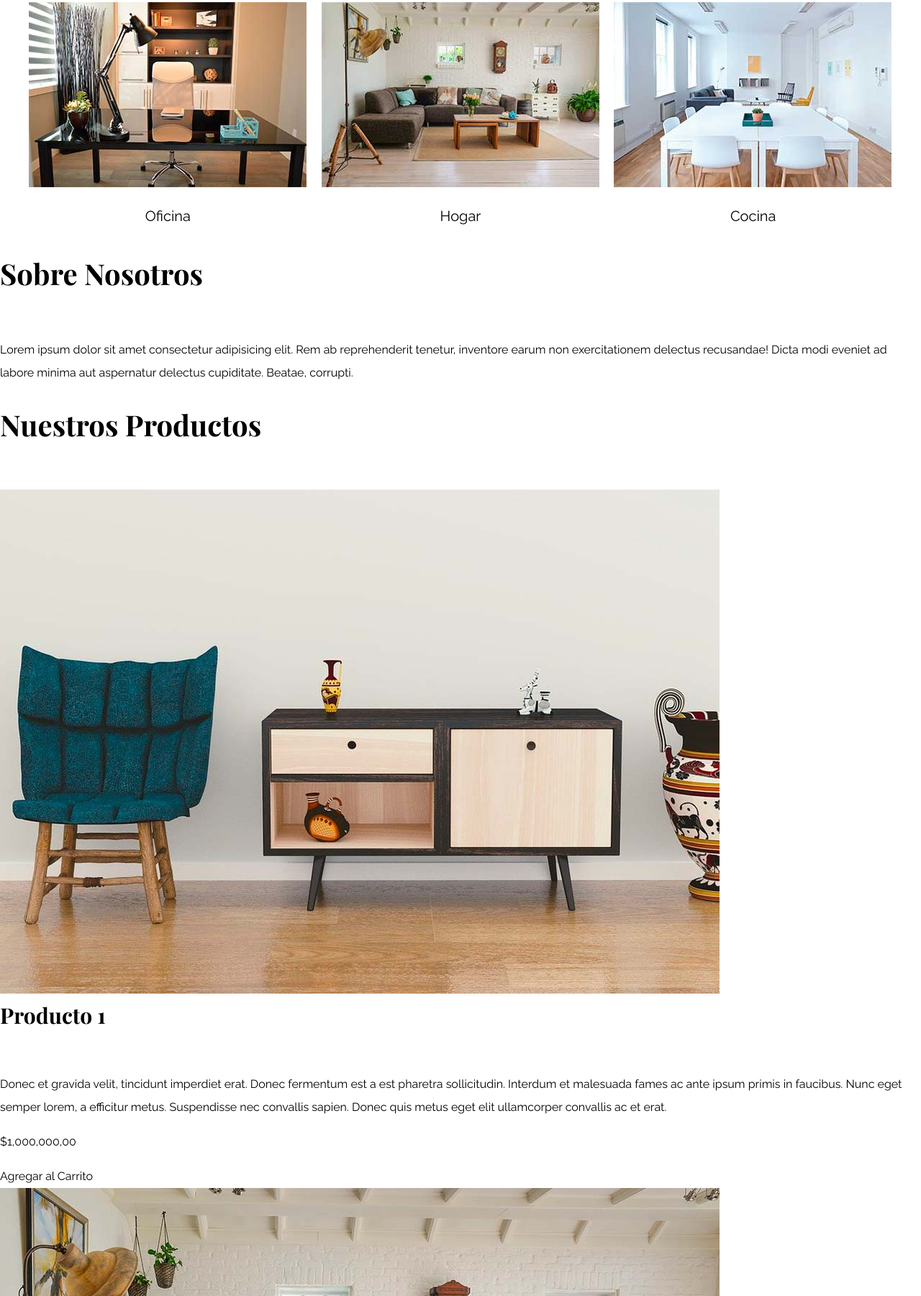
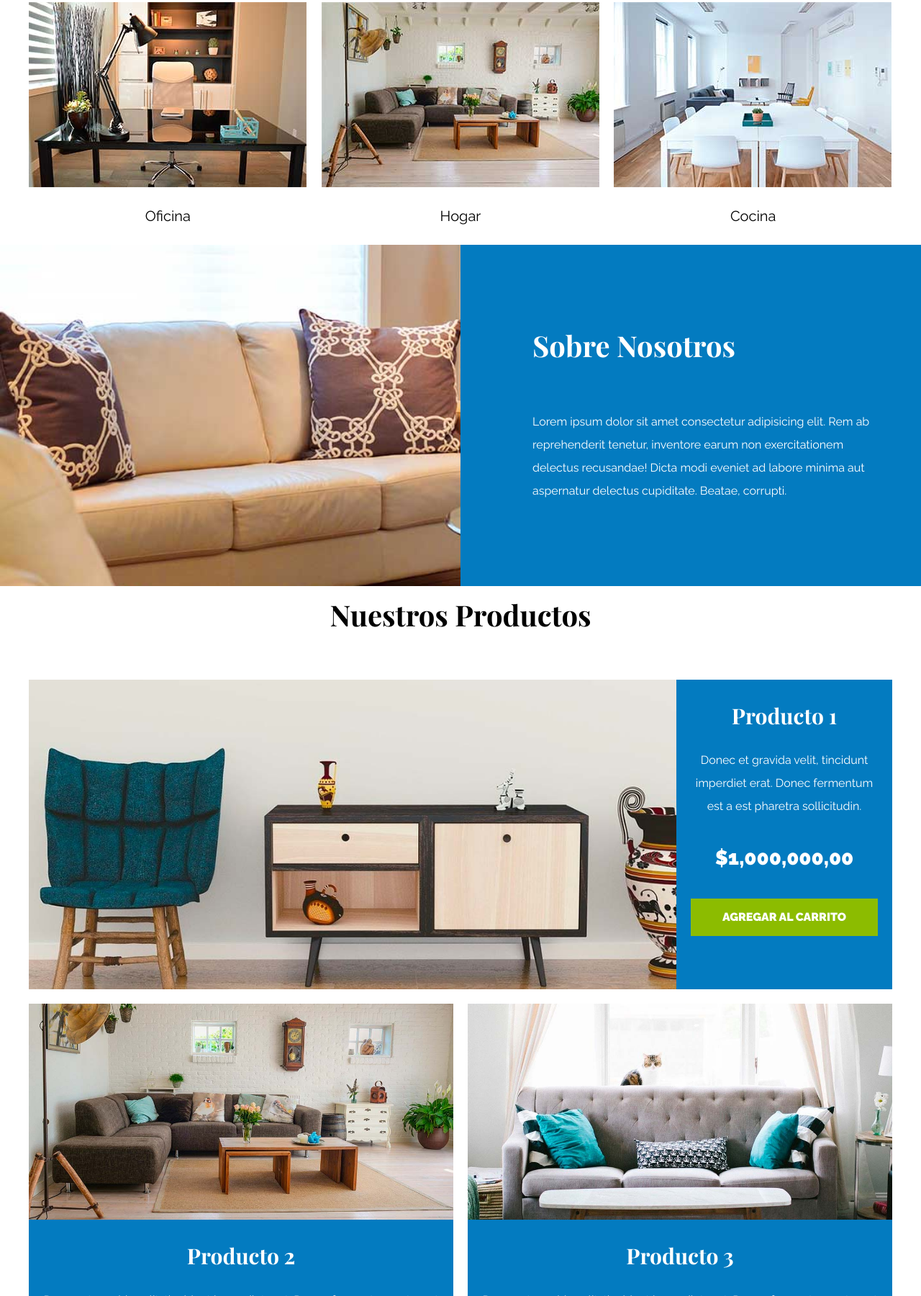
Before and after one commit to Dayoripa/eCommerce, a plain HTML site: page index.html in a window 1280 px wide. Shown: the part 1000-2800 px from the top of the page at 72% size. Drawn offline with nearby package versions, Linux system fonts and the light colour scheme.

Commit message:
Se crea las sesiones del main y el footer

```diff
--- a/CSS/app.css
+++ b/CSS/app.css
@@ -48,6 +48,25 @@ a {
 img {
     display: block;
     max-width: 100%;
+}
+
+/* Utilidades */
+.text-center {    /* Las utilidades solo tienen una propiedad y un valor y se utilizan para no repetir codigo */
+    text-align: center;
+}
+
+.btn {
+    background-color: #8cbc00;
+    display: block;
+    color: #fff;
+    text-transform: uppercase;
+    font-weight: 900;
+    padding: 1rem;
+    transition: background-color .3s ease-out;
+}
+
+.btn a:hover {
+    background-color: #769c02;
 }
 
 /* Fin globales */
@@ -109,3 +128,144 @@ img {
     grid-template-columns: repeat(3, 1fr);
     gap: 2rem;
 }
+
+/* Sesion Sobre Nosotros */
+
+.sobre-nosotros {
+    background-image: linear-gradient( to right, transparent 50%, #037bc0 50%, #037bc0 100% ),
+    url(../Images/nosotros.jpg);
+    background-position: left center;
+    padding: 10rem 0;
+    background-repeat: no-repeat;
+    background-size: 100%, 120rem;
+}
+
+.sobre-nosotros-grid {
+    display: flex;
+    justify-content: flex-end;
+}
+
+.texto-nosotros {
+    flex-basis: 50%; /* Ancho del elemento */
+    padding-left: 10rem;
+    color: #fff;
+}
+
+/* Listado de Productos */
+.contenido-principal {
+    padding-top: 5rem;
+}
+
+.listado-productos {
+    display: grid;
+    grid-template-columns: repeat(6, 1fr);
+    gap: 2rem;
+}
+
+.producto:nth-child(1){
+    grid-column-start: 1;
+    grid-column-end: 7;
+    display: grid;
+    grid-template-columns: 3fr 1fr;
+}
+
+.producto:nth-child(1) img {
+    height: 43rem;
+    width: 100%;
+    object-fit: cover;
+}
+
+.producto:nth-child(2){
+    grid-column-start: 1;
+    grid-column-end: 4;
+}
+
+.producto:nth-child(2) img,
+.producto:nth-child(3) img {
+    height: 30rem;
+    width: 100%;
+    object-fit: cover;
+}
+
+
+.producto:nth-child(3){
+    grid-column-start: 4;
+    grid-column-end: 7;
+}
+
+.producto:nth-child(4){
+    grid-column-start: 1;
+    grid-column-end: 3;
+}
+
+.producto:nth-child(6){
+    grid-column-start: 5;
+    grid-column-end: 7;
+}
+
+
+.producto:nth-child(5){
+    grid-column-start: 3;
+    grid-column-end: 5;
+}
+
+
+
+
+
+.producto {
+    background-color: #037bc0;
+}
+
+.texto-producto {
+    text-align: center;
+    color: #fff;
+    padding: 2rem;
+}
+
+.texto-producto h3 {
+    margin: 0;
+}
+
+.texto-producto p {
+    margin: 0 0 .5 0;
+}
+
+.texto-producto .precio {
+    font-size: 2.8rem;
+    font-weight: 900;
+}
+
+/* Footer */
+.site-footer {
+    border-top: 1px solid #e1e1e1;
+    margin-top: 5rem;
+    padding-bottom: 5rem;
+}
+
+/* .grid-footer {
+    display: flex;
+    gap: 2rem;
+}
+
+.grid-footer div {
+    flex: 1;   /* Factor de crecimiento */
+/* }
+*/
+.site-footer h3 {
+    margin-bottom: .5rem;
+}
+.grid-footer {
+    display: grid;
+    grid-template-columns: repeat(3, 1fr);
+    gap: 2rem;
+}
+
+.footer-menu a {
+    display: block;
+}
+
+.copyright {
+    margin-top: 5rem;
+    text-align: center;
+}
--- a/index.html
+++ b/index.html
@@ -30,7 +30,7 @@
     <div class="hero"></div>
 
     <section class="contenedor categorias">
-        <h2>Categorias de <span>Productos</span></h2>
+        <h2 class="text-center">Categorias de Productos</h2>
 
         <div class="listado-categorias">
             <div class="categoria">
@@ -52,106 +52,92 @@
     </section>
 
     <section class="sobre-nosotros">
-        <div>
+        <div class="contenedor sobre-nosotros-grid">
+            <div class="texto-nosotros">
                 <h2>Sobre Nosotros</h2>
                 <p>Lorem ipsum dolor sit amet consectetur adipisicing elit. Rem ab reprehenderit tenetur,
                    inventore earum non exercitationem delectus recusandae! Dicta modi eveniet ad labore minima
                    aut aspernatur delectus cupiditate. Beatae, corrupti.
                 </p>
             </div>
+        </div>
     </section>
 
-    <main>
-        <h2>Nuestros Productos</h2>
+    <main class="contenido principal contenedor">
+        <h2 class="text-center">Nuestros Productos</h2>
 
-       <div>
-            <div>
+       <div class="listado-productos">
+            <div class="producto">
                 <img src="images/producto1.jpg" alt="Imagen Producto">
 
-                <div>
+                <div class="texto-producto">
                     <h3>Producto 1</h3>
                     <p>Donec et gravida velit, tincidunt imperdiet erat. Donec fermentum est a est pharetra sollicitudin.
-                       Interdum et malesuada fames ac ante ipsum primis in faucibus. Nunc eget semper lorem, a efficitur metus.
-                       Suspendisse nec convallis sapien. Donec quis metus eget elit ullamcorper convallis ac et erat.
                     </p>
-                    <p>$1,000,000,00</p>
+                    <p class="precio">$1,000,000,00</p>
 
-                    <a href="#">Agregar al Carrito</a>
+                    <a class="btn" href="#">Agregar al Carrito</a>
                 </div> <!-- Informacion del Producto -->
             </div> <!-- Producto -->
 
-            <div>
+            <div class="producto">
                 <img src="images/producto2.jpg" alt="Imagen Producto">
 
-                <div>
+                <div class="texto-producto">
                     <h3>Producto 2</h3>
                     <p>Donec et gravida velit, tincidunt imperdiet erat. Donec fermentum est a est pharetra sollicitudin.
-                       Interdum et malesuada fames ac ante ipsum primis in faucibus. Nunc eget semper lorem, a efficitur metus.
-                       Suspendisse nec convallis sapien. Donec quis metus eget elit ullamcorper convallis ac et erat.
                     </p>
-                    <p>$1,000,000,00</p>
+                    <p class="precio">$1,000,000,00</p>
 
-                    <a href="#">Agregar al Carrito</a>
+                    <a class="btn href="#">Agregar al Carrito</a>
                 </div> <!-- Informacion del Producto -->
             </div> <!-- Producto -->
 
-            <div>
+            <div class="producto">
                 <img src="images/producto3.jpg" alt="Imagen Producto">
 
-                <div>
+                <div class="texto-producto">
                     <h3>Producto 3</h3>
-                    <p>Donec et gravida velit, tincidunt imperdiet erat. Donec fermentum est a est pharetra sollicitudin.
-                       Interdum et malesuada fames ac ante ipsum primis in faucibus. Nunc eget semper lorem, a efficitur metus.
-                       Suspendisse nec convallis sapien. Donec quis metus eget elit ullamcorper convallis ac et erat.
-                    </p>
-                    <p>$1,000,000,00</p>
+                    <p>Donec et gravida velit, tincidunt imperdiet erat. Donec fermentum est a est pharetra sollicitudin.</p>
+                    <p class="precio">$1,000,000,00</p>
 
-                    <a href="#">Agregar al Carrito</a>
+                    <a class="btn href="#">Agregar al Carrito</a>
                 </div> <!-- Informacion del Producto -->
             </div> <!-- Producto -->
 
-            <div>
+            <div class="producto">
                 <img src="images/producto4.jpg" alt="Imagen Producto">
 
-                <div>
+                <div class="texto-producto">
                     <h3>Producto 4</h3>
-                    <p>Donec et gravida velit, tincidunt imperdiet erat. Donec fermentum est a est pharetra sollicitudin.
-                       Interdum et malesuada fames ac ante ipsum primis in faucibus. Nunc eget semper lorem, a efficitur metus.
-                       Suspendisse nec convallis sapien. Donec quis metus eget elit ullamcorper convallis ac et erat.
-                    </p>
-                    <p>$1,000,000,00</p>
+                    <p>Donec et gravida velit, tincidunt imperdiet erat. Donec fermentum est a est pharetra sollicitudin.</p>
+                    <p class="precio">$1,000,000,00</p>
 
-                    <a href="#">Agregar al Carrito</a>
+                    <a class="btn href="#">Agregar al Carrito</a>
                 </div> <!-- Informacion del Producto -->
             </div> <!-- Producto -->
 
-            <div>
+            <div class="producto">
                 <img src="images/producto5.jpg" alt="Imagen Producto">
 
-                <div>
+                <div class="texto-producto">
                     <h3>Producto 5</h3>
-                    <p>Donec et gravida velit, tincidunt imperdiet erat. Donec fermentum est a est pharetra sollicitudin.
-                       Interdum et malesuada fames ac ante ipsum primis in faucibus. Nunc eget semper lorem, a efficitur metus.
-                       Suspendisse nec convallis sapien. Donec quis metus eget elit ullamcorper convallis ac et erat.
-                    </p>
-                    <p>$1,000,000,00</p>
+                    <p>Donec et gravida velit, tincidunt imperdiet erat. Donec fermentum est a est pharetra sollicitudin.</p>
+                    <p class="precio">$1,000,000,00</p>
 
-                    <a href="#">Agregr al Carrito</a>
+                    <a class="btn href="#">Agregr al Carrito</a>
                 </div> <!-- Informacion del Producto -->
             </div> <!-- Producto -->
 
-            <div>
+            <div class="producto">
                 <img src="images/producto6.jpg" alt="Imagen Producto">
 
-                <div>
+                <div class="texto-producto">
                     <h3>Producto 6</h3>
-                    <p>Donec et gravida velit, tincidunt imperdiet erat. Donec fermentum est a est pharetra sollicitudin.
-                       Interdum et malesuada fames ac ante ipsum primis in faucibus. Nunc eget semper lorem, a efficitur metus.
-                       Suspendisse nec convallis sapien. Donec quis metus eget elit ullamcorper convallis ac et erat.
-                    </p>
-                    <p>$1,000,000,00</p>
+                    <p>Donec et gravida velit, tincidunt imperdiet erat. Donec fermentum est a est pharetra sollicitudin.</p>
+                    <p class="precio">$1,000,000,00</p>
 
-                    <a href="#">Agregr al Carrito</a>
+                    <a class="btn href="#">Agregr al Carrito</a>
                 </div> <!-- Informacion del Producto -->
             </div> <!-- Producto -->
 
@@ -160,13 +146,11 @@
 
     </main>
 
-
-
-
-    <footer>
+    <footer class="site-footer">
+        <div class="grid-footer contenedor">
             <div>
                 <h3>Categorias</h3>
-            <nav id="navegacion">
+                <nav class="footer-menu">
                     <a href="#">Cocina</a>
                     <a href="#">Oficina</a>
                     <a href="#">Jardin</a>
@@ -177,7 +161,7 @@
 
             <div>
                 <h3>Sobre Nosotros</h3>
-            <nav class="navegacion">
+                <nav class="footer-menu">
                     <a href="#">Nuestra Historia</a>
                     <a href="#">Vision, Mision y Valores</a>
                     <a href="#">Carreteras</a>
@@ -188,15 +172,16 @@
 
             <div>
                 <h3>Soporte</h3>
-            <nav>
+                <nav class="footer-menu">
                     <a href="#">Preguntas Frecuentes</a>
                     <a href="#">Ayuda en Linea</a>
                     <a href="#">Confianza y seguridad</a>
                 </nav>
             </div>
+        </div>
 
 
-        <p>Todos los derechos reservados, Tienda muebles</p>
+        <p class="copyright">Todos los derechos reservados, Tienda muebles</p>
     </footer>
 
 </body>
```
Lines whose indentation alone changed are shown as unchanged.
